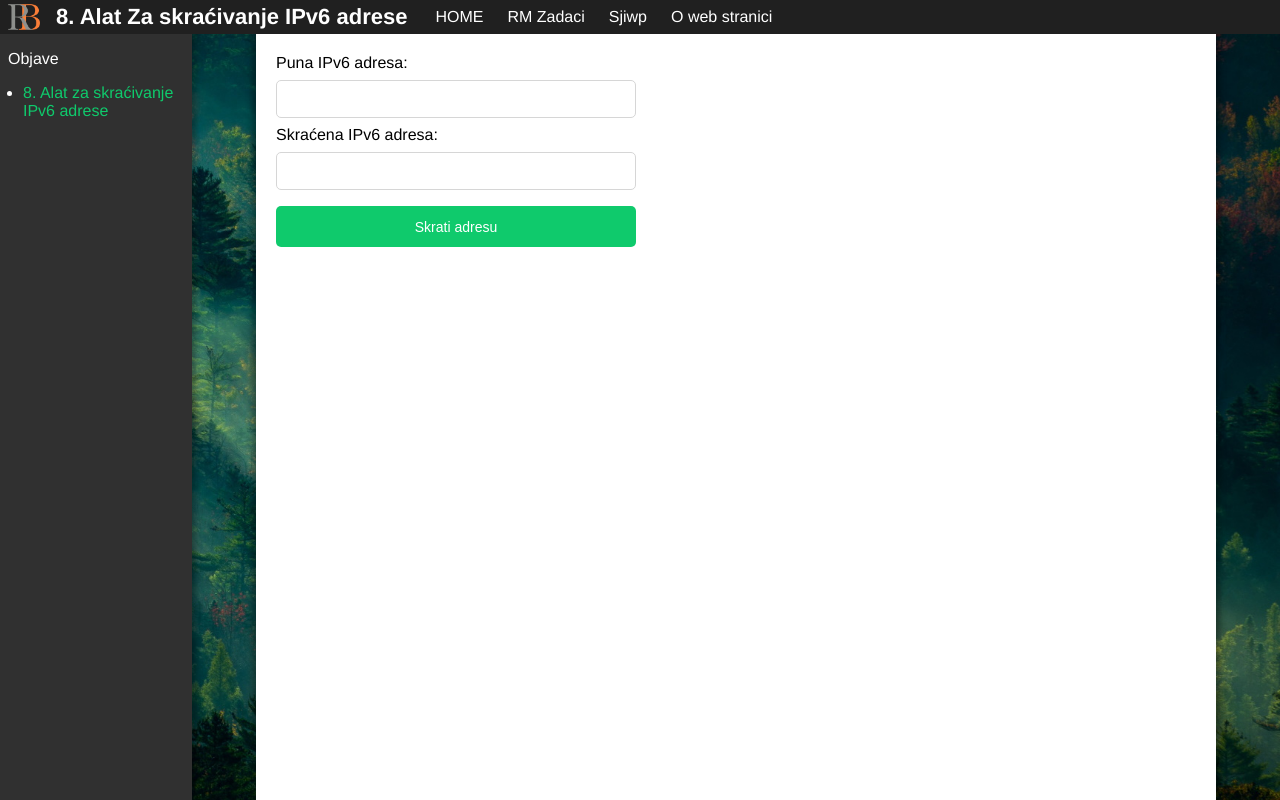
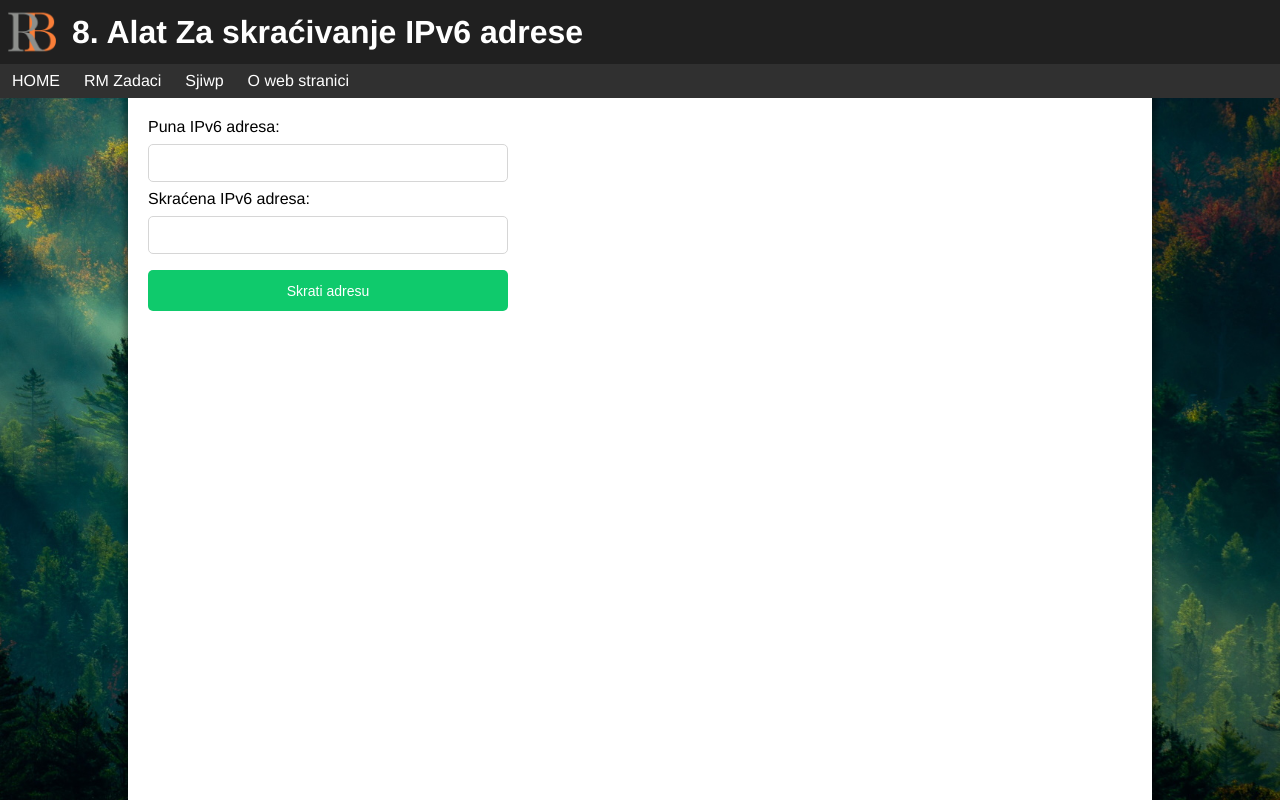
Before and after one commit to Karl255/Website, an Eleventy site: page source/rm-zadaci/8-ipv6-skracivanje.html in a window 1280 px wide. Built offline with nearby package versions, Linux system fonts and the light colour scheme; Eleventy itself is replaced by a stand-in of ours; files that its build step writes are made by us from their sources.

Commit message:
Removed blog and minimal layouts (to simplify things)

```diff
--- a/source/_includes/blog-layout.njk
+++ /dev/null
@@ -1,41 +0,0 @@
-<!DOCTYPE html>
-<html lang="en">
-
-<head>
-	<meta charset="UTF-8">
-	<meta name="viewport" content="width=device-width, initial-scale=1.0">
-	<meta http-equiv="X-UA-Compatible" content="ie=edge">
-	<link rel="stylesheet" href="/styles/global.css">
-	<link rel="stylesheet" href="/styles/navigation-bar.css">
-	<link rel="stylesheet" href="/styles/blog-layout-style.css">
-	<!-- site specific styles-->
-	{% for stylesheet in stylesheets %}
-	<link rel="stylesheet" href="/styles/{{stylesheet}}">
-	{% endfor %}
-	<!-- site specific scripts-->
-	{% for script in scripts %}
-	<script src="/scripts/{{ script }}"></script>
-	{% endfor %}
-	<title>{{ title }}</title>
-</head>
-
-<body>
-	<header>
-		<img src="/images/logo.png" alt="logo" id="logo">
-		<h1>{{ title }}</h1>
-		{% include "navigation-bar.njk" %}
-	</header>
-
-	<main>
-		<aside class="blog-nav">
-			<p>Objave</p>
-			{{ collections.all | eleventyNavigation(blogRoot) | eleventyNavigationToHtml | safe }}
-		</aside>
-
-		<article>
-			{{ content | safe }}
-		</article>
-	</main>
-</body>
-
-</html>
--- a/source/rm-zadaci/8-ipv6-skracivanje.html
+++ b/source/rm-zadaci/8-ipv6-skracivanje.html
@@ -1,7 +1,7 @@
 ---
 title: 8. Alat Za skraćivanje IPv6 adrese
 date: 2020-01-12
-layout: blog-layout.njk
+layout: default-layout.njk
 blogRoot: RM Zadaci
 stylesheets:
   - rm-8-style.css
--- a/source/styles/blog-layout-style.css
+++ /dev/null
@@ -1,86 +0,0 @@
-body {
-	display: flex;
-	flex-direction: column;
-}
-
-header {
-	background-color: var(--dark-1);
-	display: flex;
-	flex-direction: row;
-	align-items: center;
-	z-index: 1;
-}
-
-header > * {
-	margin: 0px 8px;
-}
-
-header > h1 {
-	color: white;
-	font-size: 22px;
-}
-
-#logo {
-	width: 32px;
-	height: 32px;
-}
-
-header > nav.navigation-bar {
-	flex-grow: 1;
-	align-self: stretch;
-}
-
-nav.navigation-bar, nav.navigation-bar > ul {
-	background-color: var(--dark-1);
-}
-
-main {
-	display: flex;
-	flex-direction: row;
-	flex-grow: 1;
-}
-
-aside.blog-nav {
-	color: white;
-	background-color: var(--dark-2);
-	box-shadow: #0005 0px 0px 6px 4px;
-	padding: 0 8px;
-	width: 15%;
-	min-width: 150px;
-}
-
-aside.blog-nav ul {
-	padding-left: 15px;
-}
-
-aside.blog-nav a {
-	color: var(--accent-light);
-	text-decoration: none;
-}
-
-aside.blog-nav a:hover {
-	text-decoration: underline;
-}
-
-main > article {
-	background-color: white;
-	box-shadow: #0005 0px 0px 6px 4px;
-	flex-grow: 1;
-	padding: 8px;
-	margin: 0px 5%;
-}
-
-@media screen and (max-width: 480px) {
-	main {
-		flex-direction: column;
-	}
-
-	main > aside.blog-nav {
-		width: 100%;
-	}
-
-	main > article {
-		margin: 0;
-		width: 100%;
-	}
-}
--- a/source/styles/minimal-layout-style.css
+++ /dev/null
@@ -1,55 +0,0 @@
-body {
-	display: flex;
-	flex-direction: column;
-}
-
-header {
-	background-color: var(--dark-1);
-	display: flex;
-	flex-direction: row;
-	align-items: center;
-	z-index: 1;
-}
-
-header > * {
-	margin: 0px 8px;
-}
-
-header > h1 {
-	color: white;
-	font-size: 22px;
-}
-
-#logo {
-	width: 32px;
-	height: 32px;
-}
-
-header > nav.navigation-bar {
-	flex-grow: 1;
-	align-self: stretch;
-}
-
-nav.navigation-bar, nav.navigation-bar > ul {
-	background-color: var(--dark-1);
-}
-
-main {
-	flex-grow: 1;
-	display: flex;
-	justify-content: center;
-}
-
-main > article {
-	background-color: white;
-	box-shadow: #0005 0px 0px 6px 4px;
-	height: 100%;
-	width: 80%;
-	padding: 8px;
-}
-
-@media screen and (max-width: 480px) {
-	main > article {
-		width: 100%;
-	}
-}
--- a/source/test.njk
+++ b/source/test.njk
@@ -1,6 +1,6 @@
 ---
 title: Temporary Test Site
-layout: minimal-layout.njk
+layout: default-layout.njk
 stylesheets:
   - test.css
 eleventyNavigation:
```
Also changed, not shown: source/_includes/minimal-layout.njk (deleted, +0 -36 lines).
